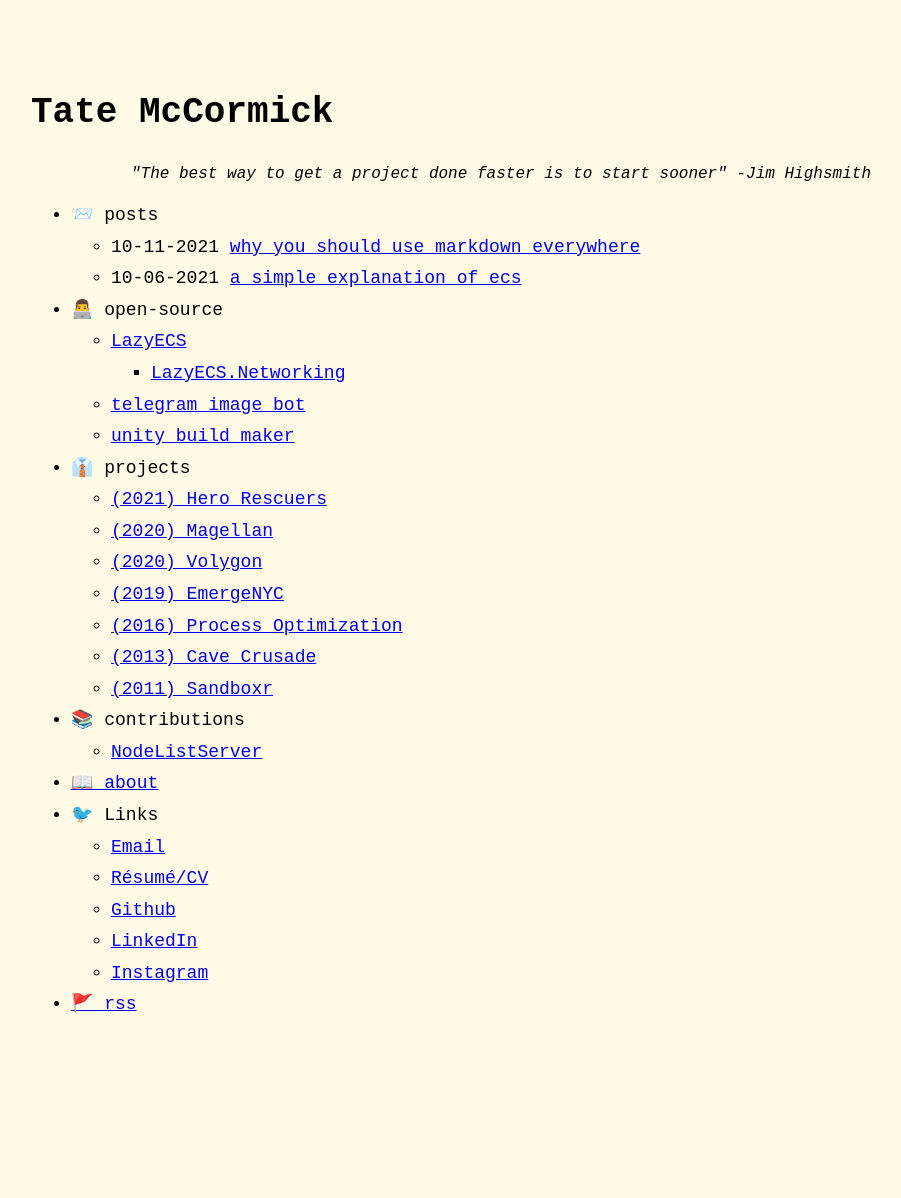
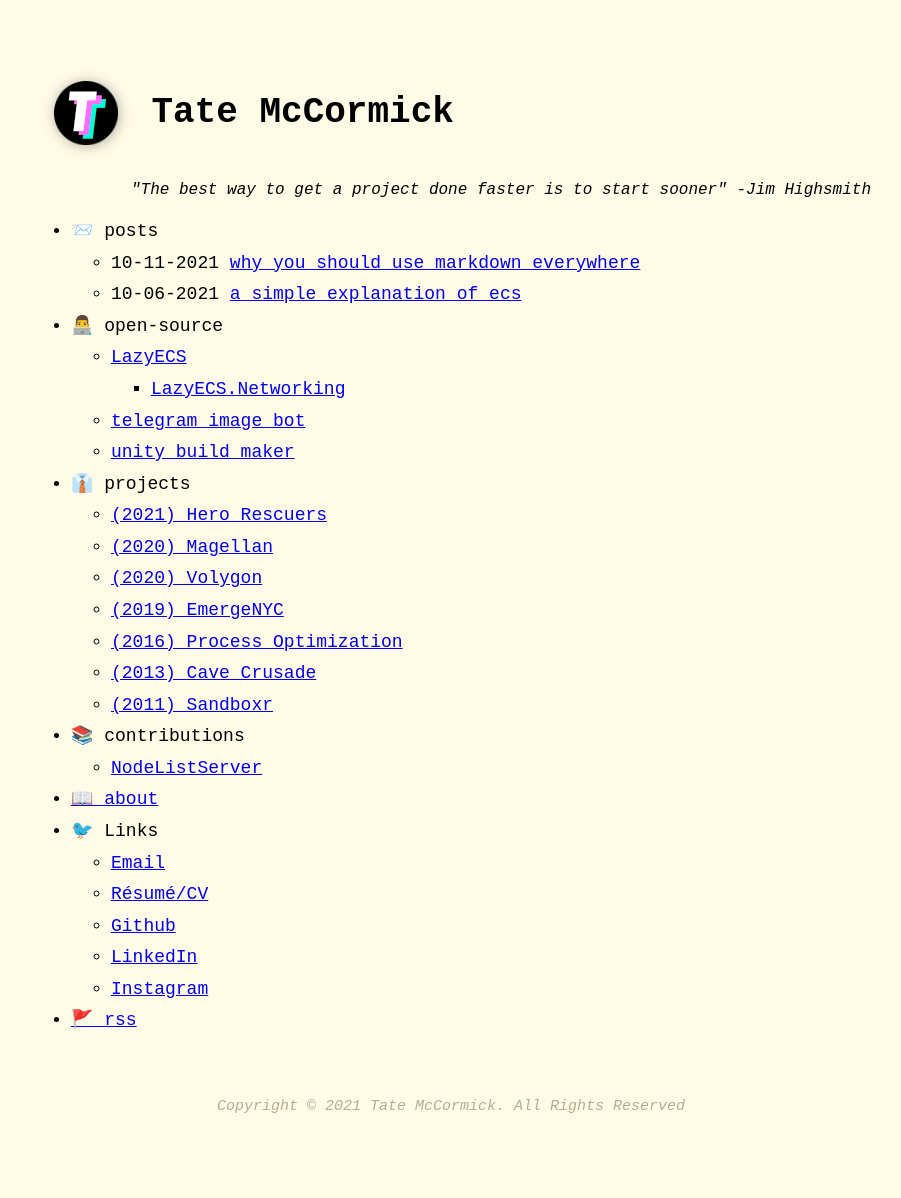
Before and after one commit to tatelax/tatelax.github.io, a Jekyll site: the page built from index.markdown, in a window 1280 px wide. Shown: the whole page, without its empty margins (189-1090 px from the left). Built offline with Jekyll 4.4.1, drawn with Linux system fonts in a browser that asks for light colours; before the commit the page ends 1100 px from its top, so only the background shows below that.

Commit message:
Update home page

```diff
--- /dev/null
+++ b/_includes/footer.html
@@ -0,0 +1,7 @@
+<br/>
+
+<p style="text-align:center; color:#b3ad91;">
+    <i><small>
+    Copyright &copy <script>document.write(new Date().getFullYear())</script> Tate McCormick. All Rights Reserved
+    </small></i>
+</p>
--- a/_layouts/home.html
+++ b/_layouts/home.html
@@ -2,12 +2,23 @@
 layout: default
 ---
 <header>
-  <h1>{{ site.title }}</h1>
+
+  <div style="display:inline-block; min-width:2.9cm; vertical-align: middle;">
+    <img src="../tatelogo.png">
+  </div>
+
+  <div style="display:inline-block; vertical-align: middle;">
+    <h1>{{ site.title }}</h1>
+  </div>
+
   {%-if site.theme_config.show_description-%}
     <p style="font-size:89%; text-align: right;"><i>{{ site.description }}</i></p>
   {%-endif-%}
+
 </header>
 
 {%-include menu_item.html collection=site.data.menu.entries-%}
 
 {{ content }}
+
+{%-include footer.html-%}
```
Also changed, not shown: logo.png (deleted), tatelogo.png (added).
